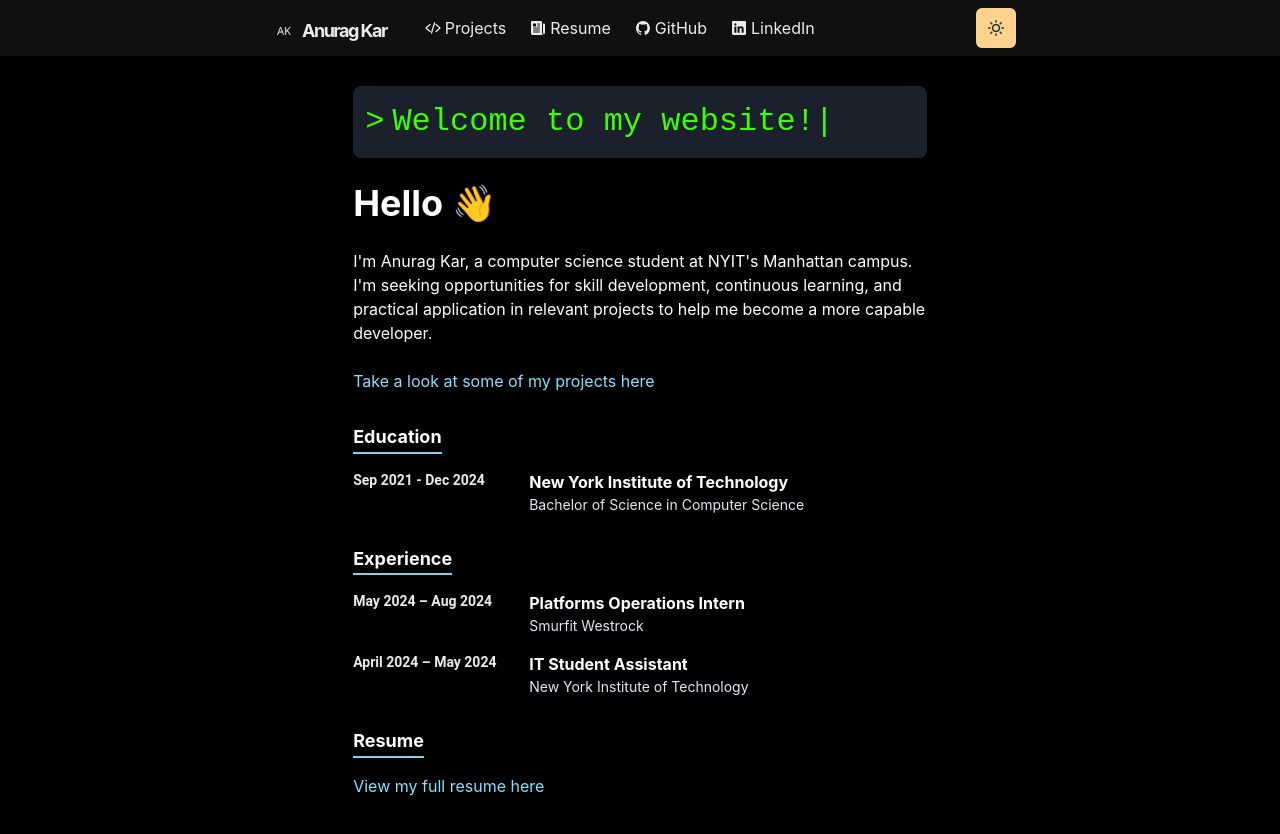
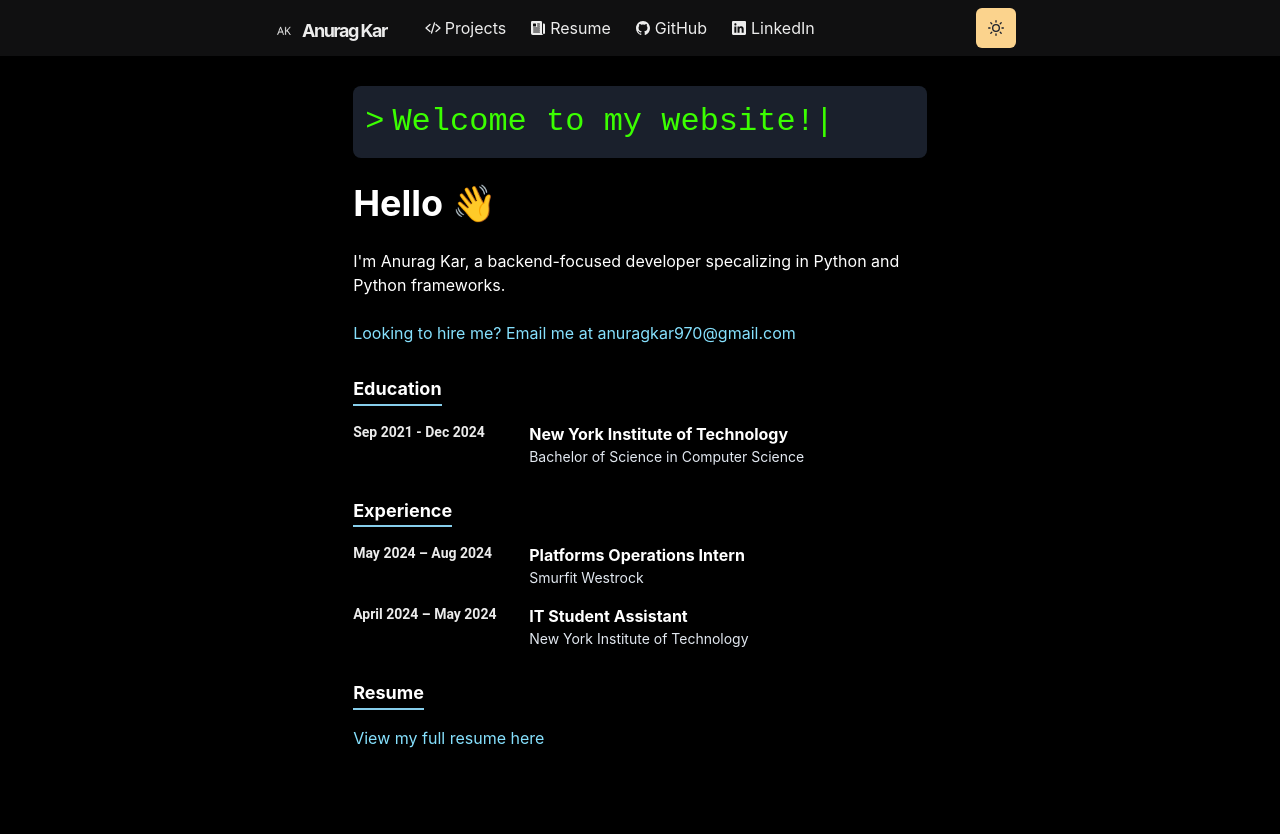
Before and after one commit to anuragkar-dev/anuragkar.dev, a Next.js app: page / in a window 1280 px wide. Shown: the top 834 px of the page. Built offline with nearby package versions, Linux system fonts and the light colour scheme.

Commit message:
change desc

```diff
--- a/pages/index.js
+++ b/pages/index.js
@@ -64,18 +64,15 @@ const Page = () => {
                                 </Heading>
                                 <Text transition="color 0.3s ease">
                                     <br />
-                                    I&apos;m Anurag Kar, a computer science student at NYIT&apos;s Manhattan campus. I&apos;m seeking opportunities for skill development, continuous learning, and practical application in relevant projects to help me become a more capable developer.
+                                    I&apos;m Anurag Kar, a backend-focused developer specalizing in Python and Python frameworks.
                                     <br />
                                     <br />
                                     <Link
-                                        href="/projects"
-                                        color={useColorModeValue(
-                                            '#2ebeec',
-                                            '#86e1fe'
-                                        )}
+                                        href="mailto:anuragkar970@gmail.com"
+                                        color={useColorModeValue('#2ebeec', '#86e1fe')}
                                         transition="color 0.3s ease"
                                     >
-                                        Take a look at some of my projects here
+                                        Looking to hire me? Email me at anuragkar970@gmail.com
                                     </Link>
                                 </Text>
                             </Box>
```
